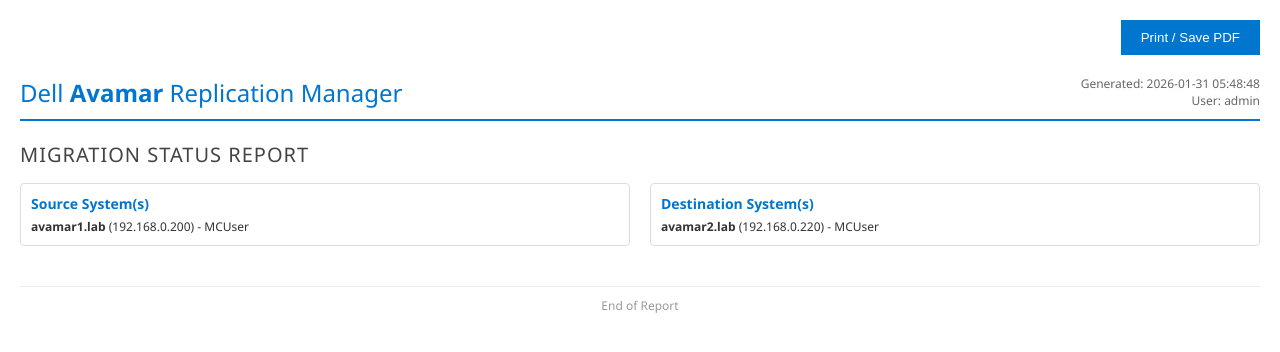
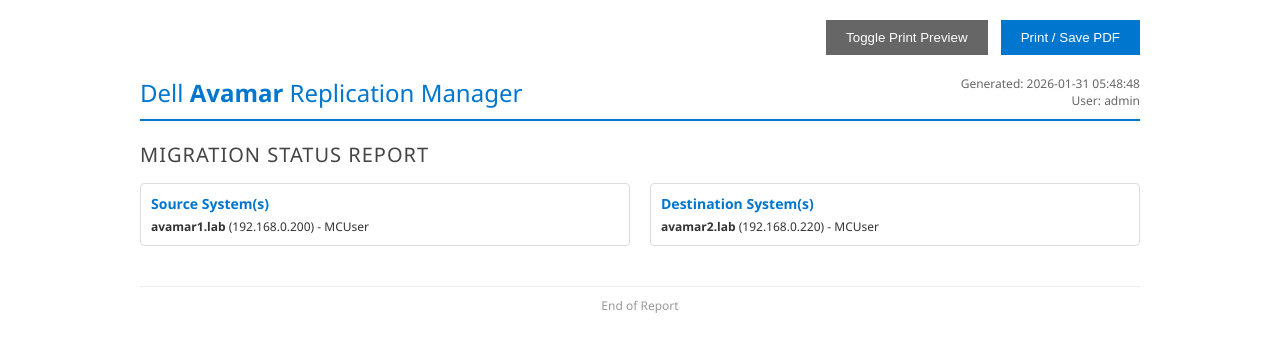
Before and after one commit to cshoesmith/avamar_migration_manager_kimi, a Flask app: page /report in a window 1280 px wide. Shown: the top 352 px of the page. Run offline with Flask 3, Linux system fonts and the light colour scheme; a user stored in the database is signed in; data that the repository does not hold is empty.

Commit message:
Improve PDF print layout with controlled margins and borders
- Added max-width to body for better content control on screen
- Set @page margin to 15mm for PDF output (minimal but adequate)
- Reduced border thickness to 0.5px when printing
- Added print-preview class to simulate PDF layout on screen
- Added Toggle Print Preview button to preview PDF layout
- Content now stays within readable width instead of stretching full page

```diff
--- a/templates/report.html
+++ b/templates/report.html
@@ -4,14 +4,34 @@
     <meta charset="UTF-8">
     <title>Migration Status Report</title>
     <style>
-        body { font-family: "Segoe UI", Arial, sans-serif; color: #333; margin: 0; padding: 20px; font-size: 12px; }
+        body {
+            font-family: "Segoe UI", Arial, sans-serif;
+            color: #333;
+            margin: 0;
+            padding: 20px;
+            font-size: 12px;
+            max-width: 1000px;
+            margin-left: auto;
+            margin-right: auto;
+        }
 
         @media print {
             .no-print { display: none; }
-            body { padding: 0; }
+            body {
+                padding: 10px;
+                max-width: 100%;
+            }
             table { page-break-inside: auto; }
             tr { page-break-inside: avoid; page-break-after: auto; }
-            @page { margin: 0; size: auto; }
+            /* Minimal margins for PDF */
+            @page {
+                margin: 15mm;
+                size: auto;
+            }
+            /* Reduce borders */
+            th, td { border: 0.5px solid #ccc; }
+            .config-box { border: 0.5px solid #ccc; }
+            .section-title { border-left: 3px solid #0076CE; }
         }
 
         .header { border-bottom: 2px solid #0076CE; padding-bottom: 10px; margin-bottom: 20px; display: flex; justify-content: space-between; align-items: flex-end; }
@@ -41,12 +61,30 @@
         .summary-bar { display: flex; gap: 20px; margin-bottom: 15px; font-weight: bold; }
 
         .report-title { font-size: 20px; color: #444; margin: 0 0 15px 0; font-weight: 300; text-transform: uppercase; letter-spacing: 1px; }
+
+        /* Print preview mode */
+        @media screen {
+            body.print-preview {
+                max-width: 210mm;
+                margin: 20px auto;
+                box-shadow: 0 0 10px rgba(0,0,0,0.1);
+                padding: 20mm;
+                background: white;
+            }
+        }
     </style>
 </head>
 <body>
     <div class="no-print" style="margin-bottom: 20px; text-align: right;">
+        <button onclick="togglePrintPreview()" style="padding: 10px 20px; background: #666; color: white; border: none; cursor: pointer; margin-right: 10px;">Toggle Print Preview</button>
         <button onclick="window.print()" style="padding: 10px 20px; background: #0076CE; color: white; border: none; cursor: pointer;">Print / Save PDF</button>
     </div>
+
+    <script>
+        function togglePrintPreview() {
+            document.body.classList.toggle('print-preview');
+        }
+    </script>
 
     <div class="header">
         <div class="logo">Dell <strong>Avamar</strong> Replication Manager</div>
```
